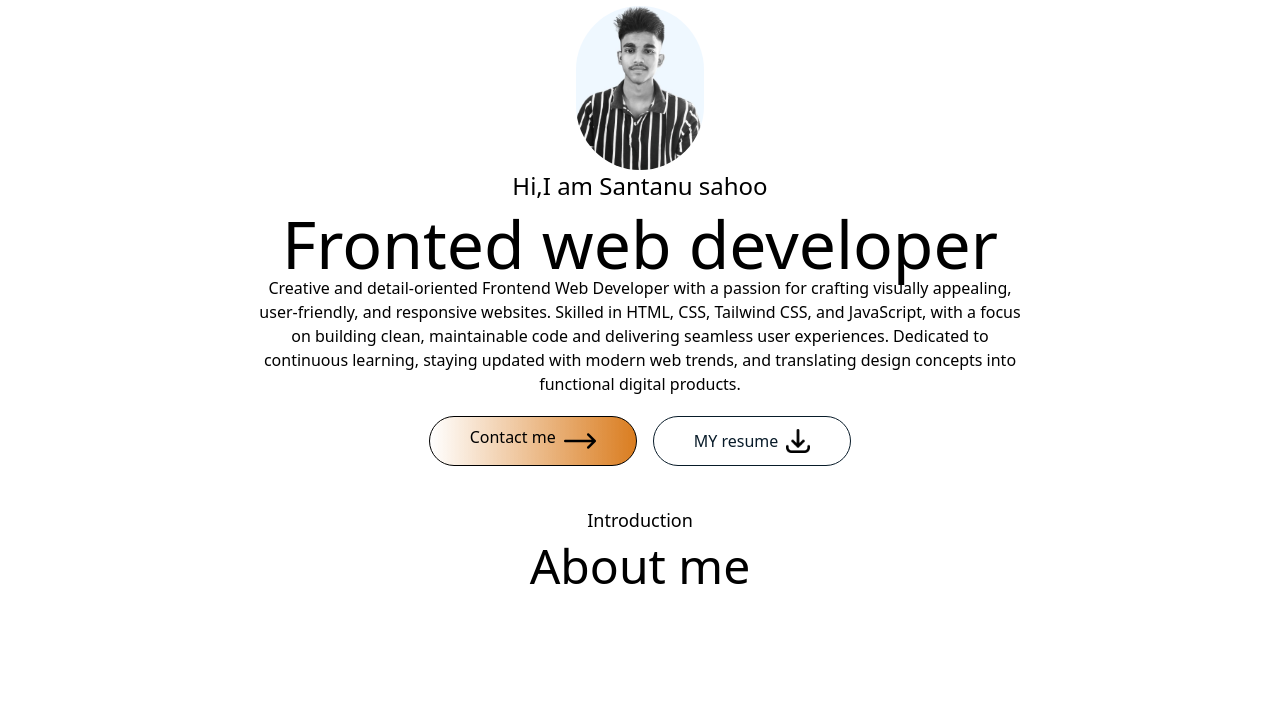
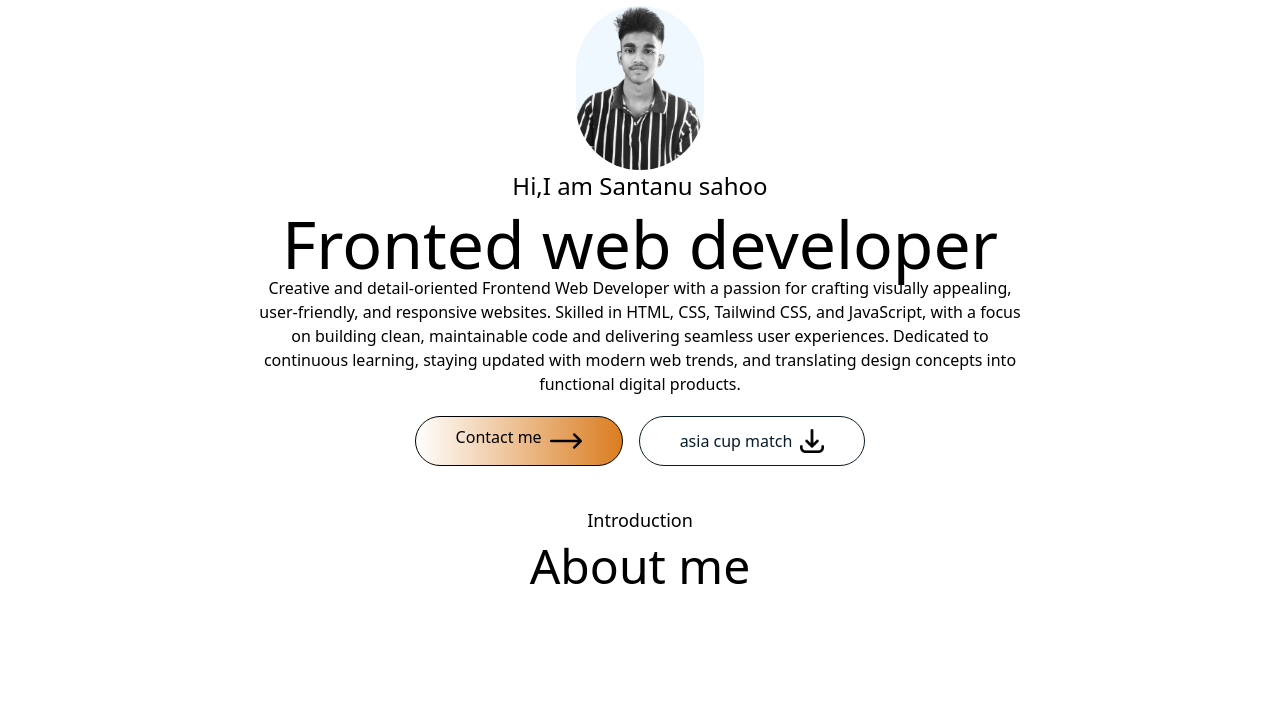
Before and after one commit to SD-77500/bss, a website: page index.html in a window 1280 px wide. Shown: the part 74-800 px from the top of the page. Drawn offline with Linux system fonts and the light colour scheme.

Commit message:
Update index.html

```diff
--- a/index.html
+++ b/index.html
@@ -83,9 +83,9 @@
 
 
 
-     <a href="https://tataplay.slivcdn.com/hls/live/2020591-b/TEN3HD/master_3500.m3u8" asia cup match
+     <a href="https://tataplay.slivcdn.com/hls/live/2020591-b/TEN3HD/master_3500.m3u8"
      class="  px-10 py-3 border  rounded-full bg-white
-    text-wrap flex gap-2  mt-5 text-back">MY resume <img src="downloads.png" alt="" class="w-6"></a>
+    text-wrap flex gap-2  mt-5 text-back"> asia cup match<img src="downloads.png" alt="" class="w-6"></a>
 </div>
  </div>
 
```
